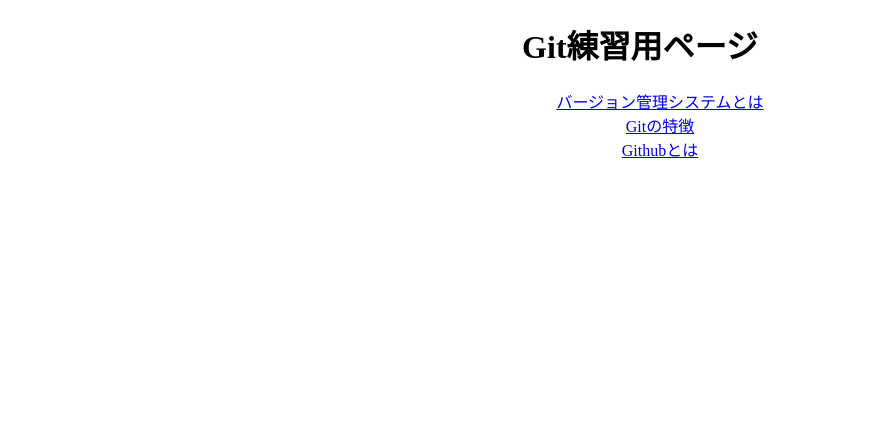
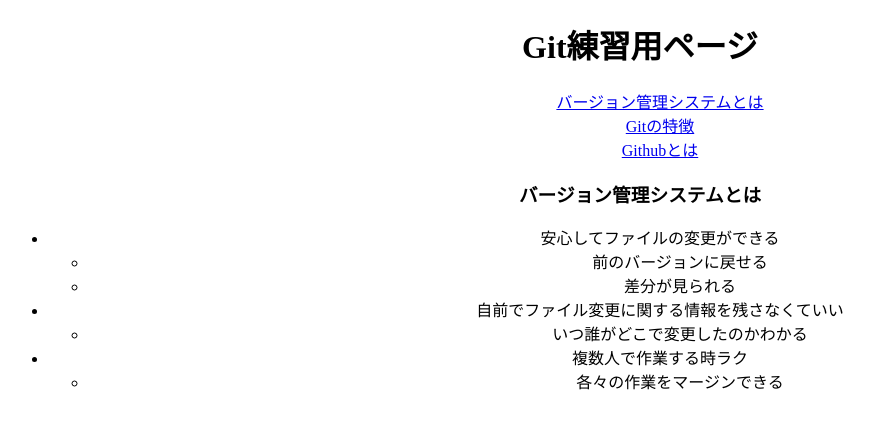
Before and after one commit to a-mochi/git_practice, a plain HTML site: page index.html in a window 1280 px wide. Shown: the whole page, without its empty margins (0-874 px from the left). Drawn offline with Linux system fonts and the light colour scheme.

Commit message:
バージョン管理システムの説明追加

```diff
--- a/index.html
+++ b/index.html
@@ -17,6 +17,29 @@
           <a href="github.html"><li>Githubとは</li></a>
         </ul>
       </nav>
+      <article>
+        <section>
+          <h1>バージョン管理システムとは</h1>
+          <ul>
+            <li>安心してファイルの変更ができる
+              <ul>
+                <li>前のバージョンに戻せる</li>
+                <li>差分が見られる</li>
+              </ul>
+            </li>
+            <li>自前でファイル変更に関する情報を残さなくていい
+              <ul>
+                <li>いつ誰がどこで変更したのかわかる</li>
+              </ul>
+            </li>
+            <li>複数人で作業する時ラク
+              <ul>
+                <li>各々の作業をマージンできる</li>
+              </ul>
+            </li>
+          </ul>
+        </section>
+      </article>
     </main>
   </body>
 </html>
```
